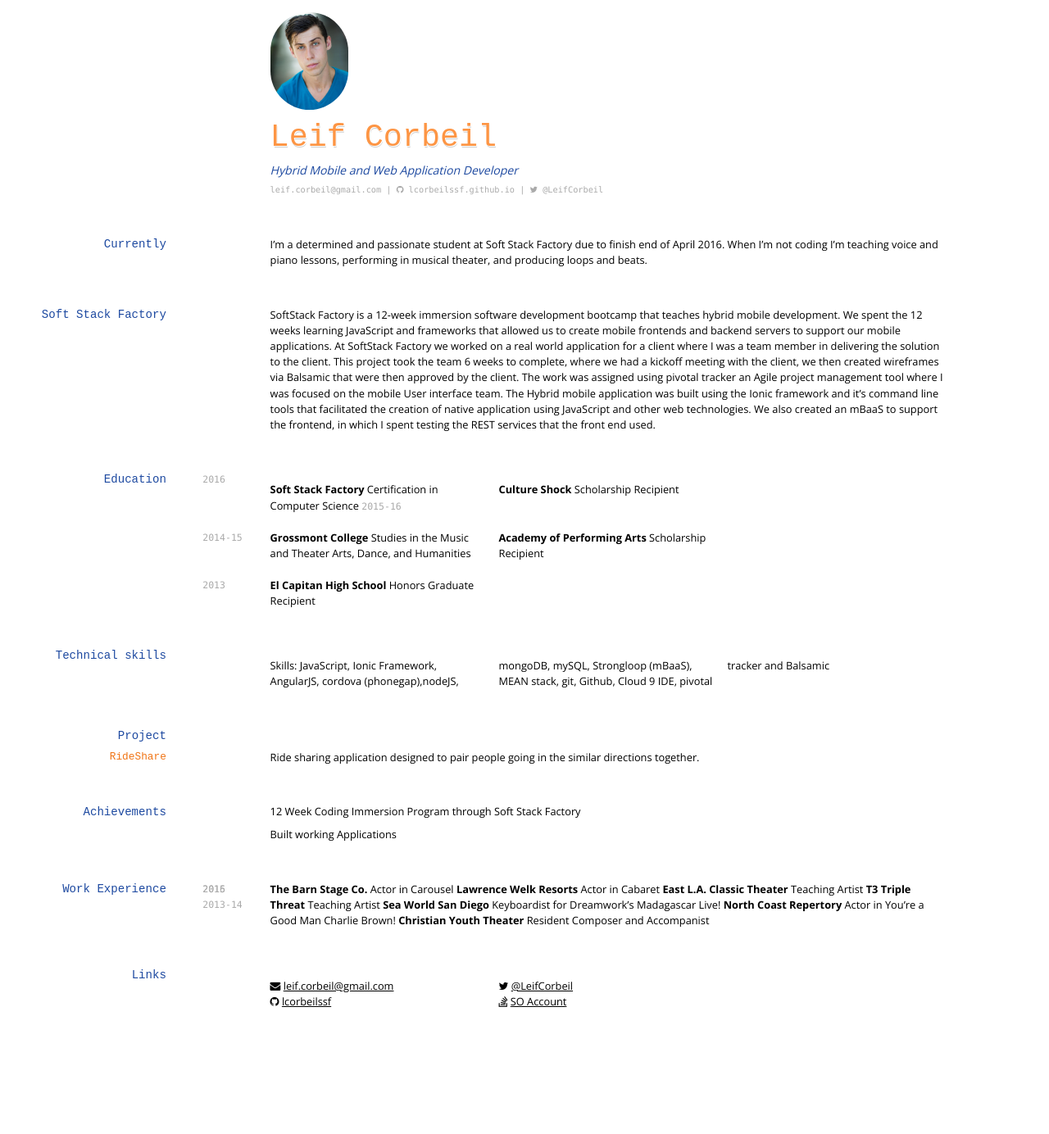
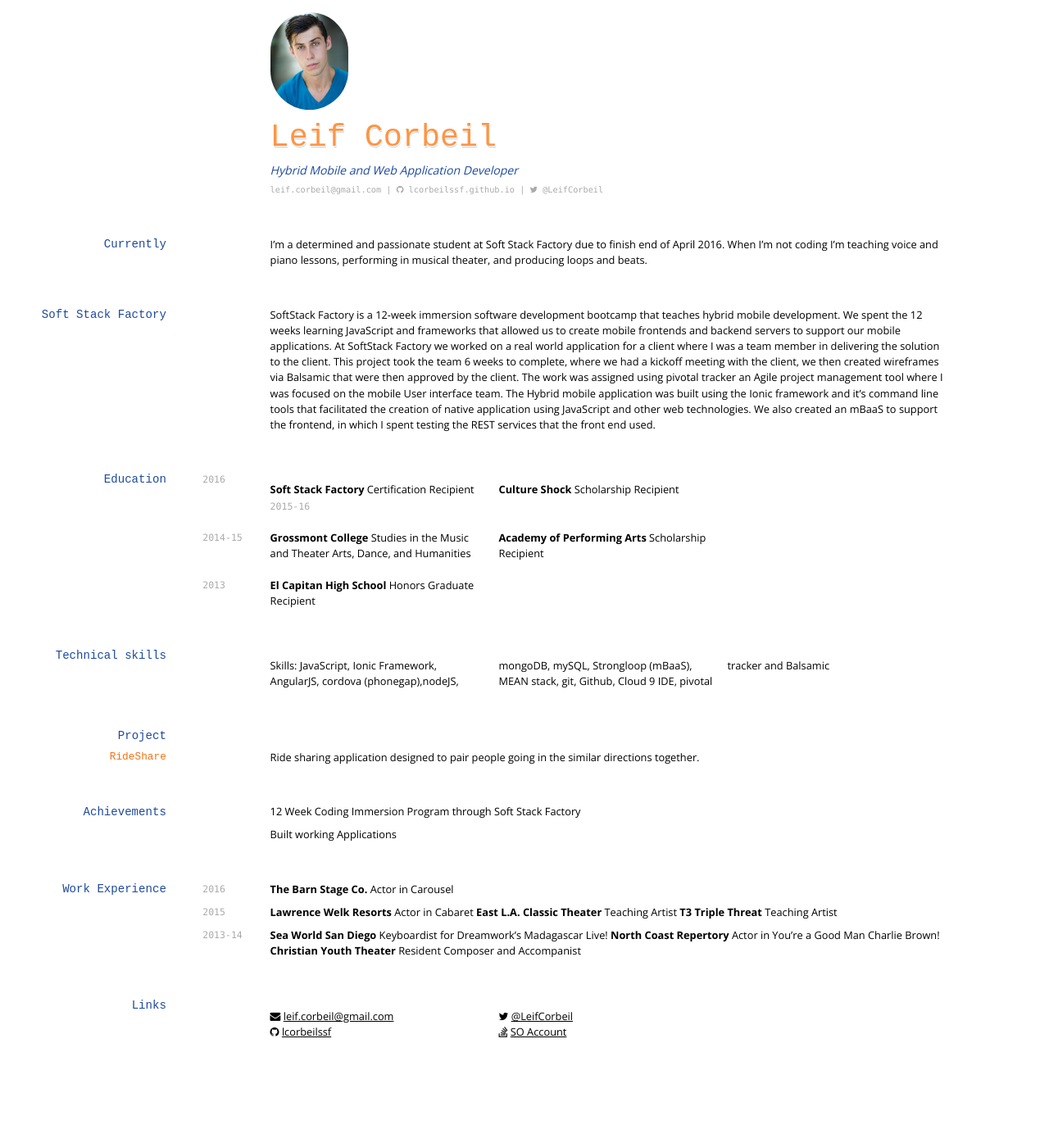
Before and after one commit to lcorbeilssf/lcorbeilssf.github.io, a Jekyll site: the page built from index.md, in a window 1280 px wide. Shown: the whole page at 82% size. Built offline with Jekyll 4.4.1, drawn with Linux system fonts in a browser that asks for light colours; nearby versions of some CDN libraries; before the commit the page ends 1347 px from its top, so only the background shows below that.

Commit message:
resume.9

```diff
--- a/index.md
+++ b/index.md
@@ -29,7 +29,7 @@ At SoftStack Factory we worked on a real world application for a client where I
 ## Education
 
 `2016`
-* __Soft Stack Factory__ Certification in Computer Science
+* __Soft Stack Factory__ Certification Recipient
 `2015-16`
 * __Culture Shock__ Scholarship Recipient
 
@@ -63,10 +63,12 @@ Built working Applications
 
 `2016`
 __The Barn Stage Co.__ Actor in Carousel
+
 `2015`
 __Lawrence Welk Resorts__ Actor in Cabaret
 __East L.A. Classic Theater__ Teaching Artist
 __T3 Triple Threat__ Teaching Artist
+
 `2013-14`
 __Sea World San Diego__ Keyboardist for Dreamwork's Madagascar Live!
 __North Coast Repertory__ Actor in You're a Good Man Charlie Brown!
```
